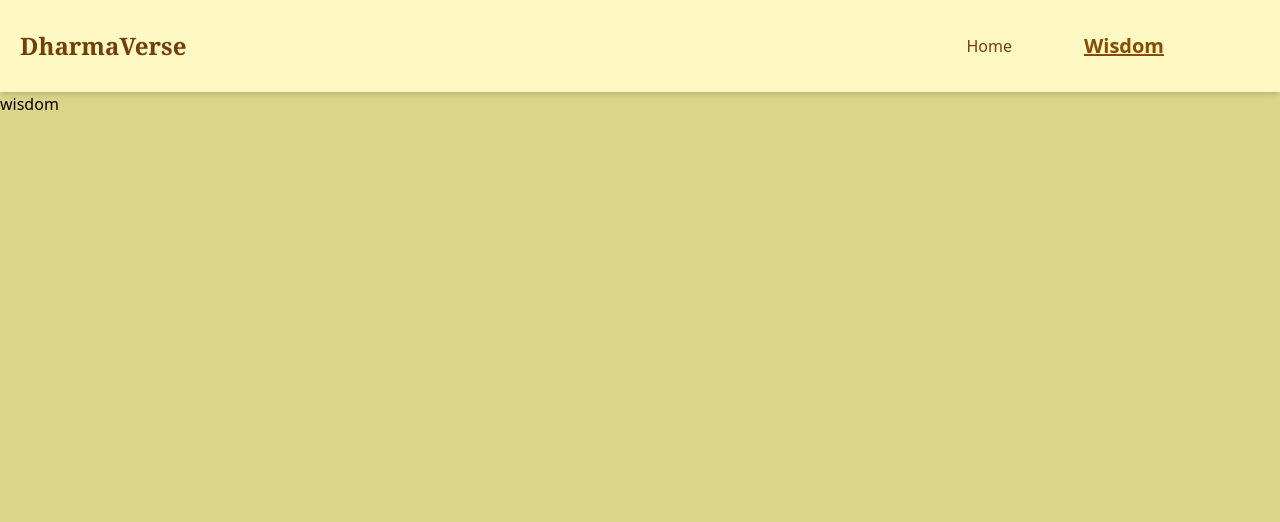
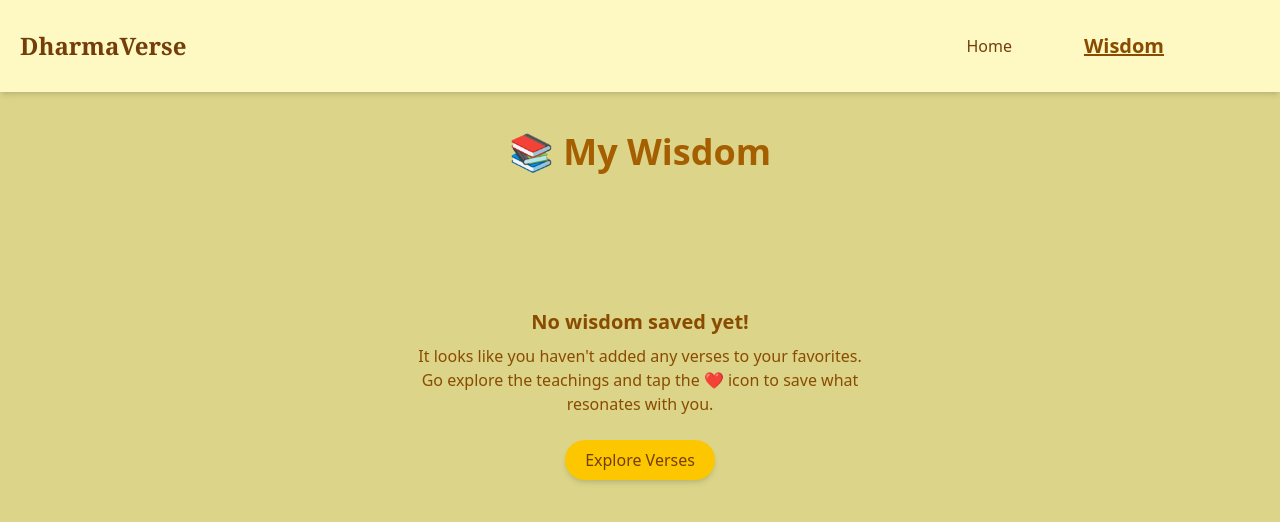
Before and after one commit to Basanta-khatri-0311/DharmaVerse, a React app: page /wisdom in a window 1280 px wide. Shown: the top 522 px of the page. Built offline with nearby package versions, Linux system fonts and the light colour scheme; the HTML template or start-up script is replaced by a standard one.

Commit message:
created a wisdom page that shows the favourites and which clicked removes it too

```diff
--- a/src/pages/Wisdom.jsx
+++ b/src/pages/Wisdom.jsx
@@ -1,11 +1,100 @@
-import React from 'react'
+import React, { useEffect, useState } from "react";
+import { NavLink } from "react-router-dom";
+
+const LOCAL_STORAGE_KEY = "dharmaverse_verses";
 
 const Wisdom = () => {
+  const [favorites, setFavorites] = useState([]);
+
+  // Load favorite verses from localStorage on component mount
+  useEffect(() => {
+    const stored = localStorage.getItem(LOCAL_STORAGE_KEY);
+    if (stored) {
+      const allVerses = JSON.parse(stored);
+      const favOnly = allVerses.filter((verse) => verse.isFavorite);
+      setFavorites(favOnly);
+    }
+  }, []);
+
+  // Remove verse from favorites
+  const removeFromFavorites = (id) => {
+    // Get latest from localStorage
+    const stored = localStorage.getItem(LOCAL_STORAGE_KEY);
+    if (!stored) return;
+
+    const allVerses = JSON.parse(stored);
+    const updatedVerses = allVerses.map((verse) =>
+      verse.id === id ? { ...verse, isFavorite: false } : verse
+    );
+
+    // Update localStorage
+    localStorage.setItem(LOCAL_STORAGE_KEY, JSON.stringify(updatedVerses));
+
+    // Update local state (remove from UI)
+    setFavorites(updatedVerses.filter((verse) => verse.isFavorite));
+  };
+
   return (
-    <div>
-      wisdom
+    <div className="px-6 md:px-16 py-10 max-w-full mx-auto">
+      <h2 className="font-bold text-4xl text-yellow-700 text-center mb-10">
+        📚 My Wisdom
+      </h2>
+
+      <section className="grid gap-6">
+        {favorites.length === 0 ? (
+          <div className="flex flex-col items-center justify-center mt-20 text-center text-yellow-800">
+            <i className="ri-emotion-sad-line text-9xl md:text-12xl mb-4 animate-pulse"></i>
+            <p className="text-xl font-semibold mb-2">No wisdom saved yet!</p>
+            <p className="text-md max-w-md">
+              It looks like you haven't added any verses to your favorites. Go
+              explore the teachings and tap the ❤️ icon to save what resonates
+              with you.
+            </p>
+            <NavLink
+              to={"/"}
+              className="mt-6 px-5 py-2 bg-yellow-400 hover:bg-yellow-500 text-yellow-900 font-medium rounded-full transition-colors shadow-md"
+            >
+              Explore Verses
+            </NavLink>
+          </div>
+        ) : (
+          favorites.map((verse) => (
+            <div
+              key={verse.id}
+              className="bg-yellow-100 dark:bg-yellow-800 p-6 rounded-xl shadow-md transition-all"
+            >
+              {/* Header */}
+              <div className="flex justify-between items-center mb-4">
+                <span className="text-xl font-semibold font-serif text-yellow-900 dark:text-yellow-100">
+                  📜 {verse.title}
+                </span>
+                <button
+                  onClick={() => removeFromFavorites(verse.id)}
+                  className="text-xl text-yellow-900 dark:text-yellow-100 hover:text-red-500 transition-colors"
+                  title="Remove from favorites"
+                >
+                  <i className="ri-delete-bin-5-line"></i>
+                </button>
+              </div>
+
+              {/* Verse Content */}
+              <div className="flex flex-col gap-2">
+                <span className="text-lg font-medium italic text-yellow-900 dark:text-yellow-200">
+                  {verse.sanskrit}
+                </span>
+                <span className="text-base text-yellow-800 dark:text-yellow-300">
+                  {verse.english}
+                </span>
+                <span className="text-sm mt-2 text-yellow-700 dark:text-yellow-400">
+                  🧘 {verse.tag}
+                </span>
+              </div>
+            </div>
+          ))
+        )}
+      </section>
     </div>
-  )
-}
+  );
+};
 
-export default Wisdom
+export default Wisdom;
```
